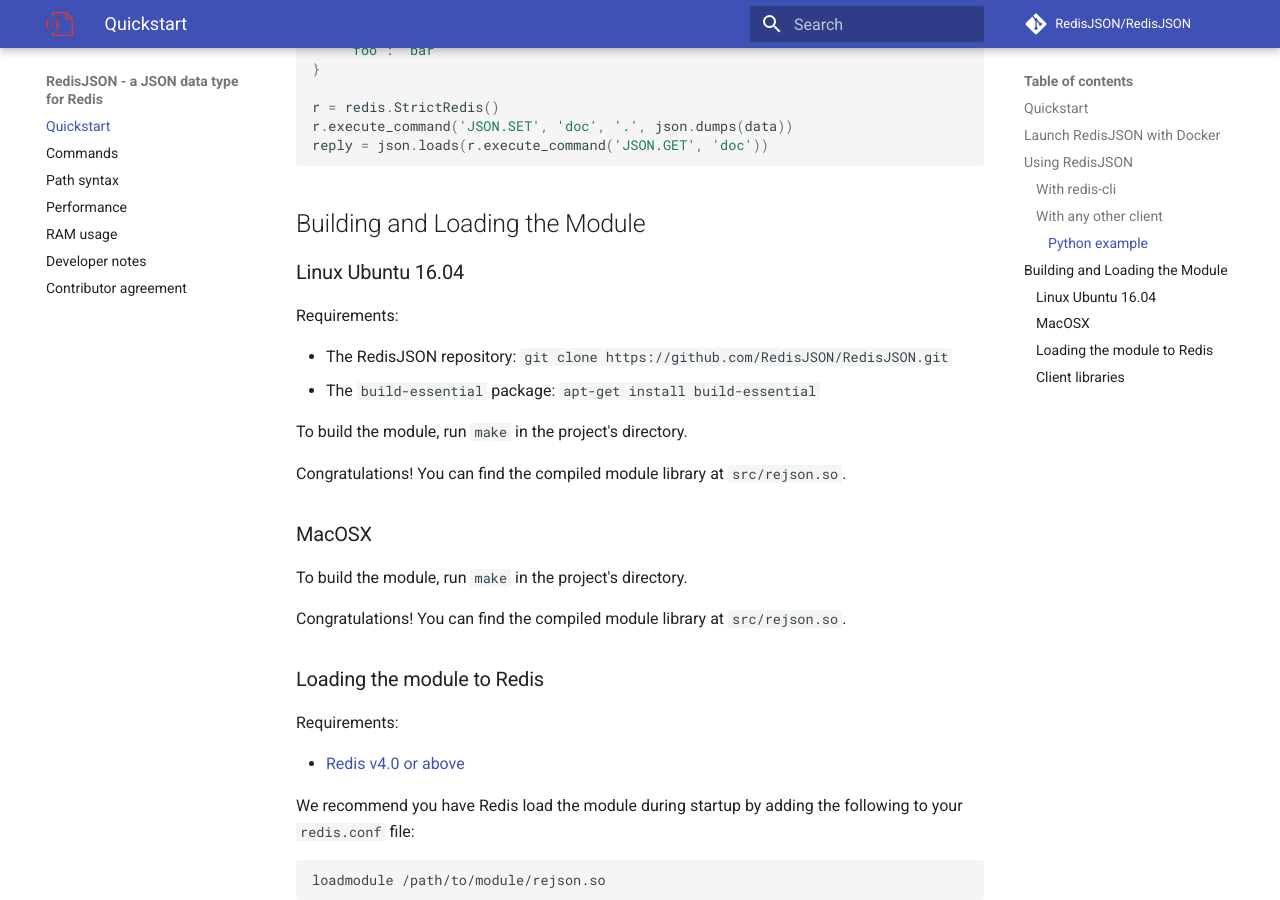
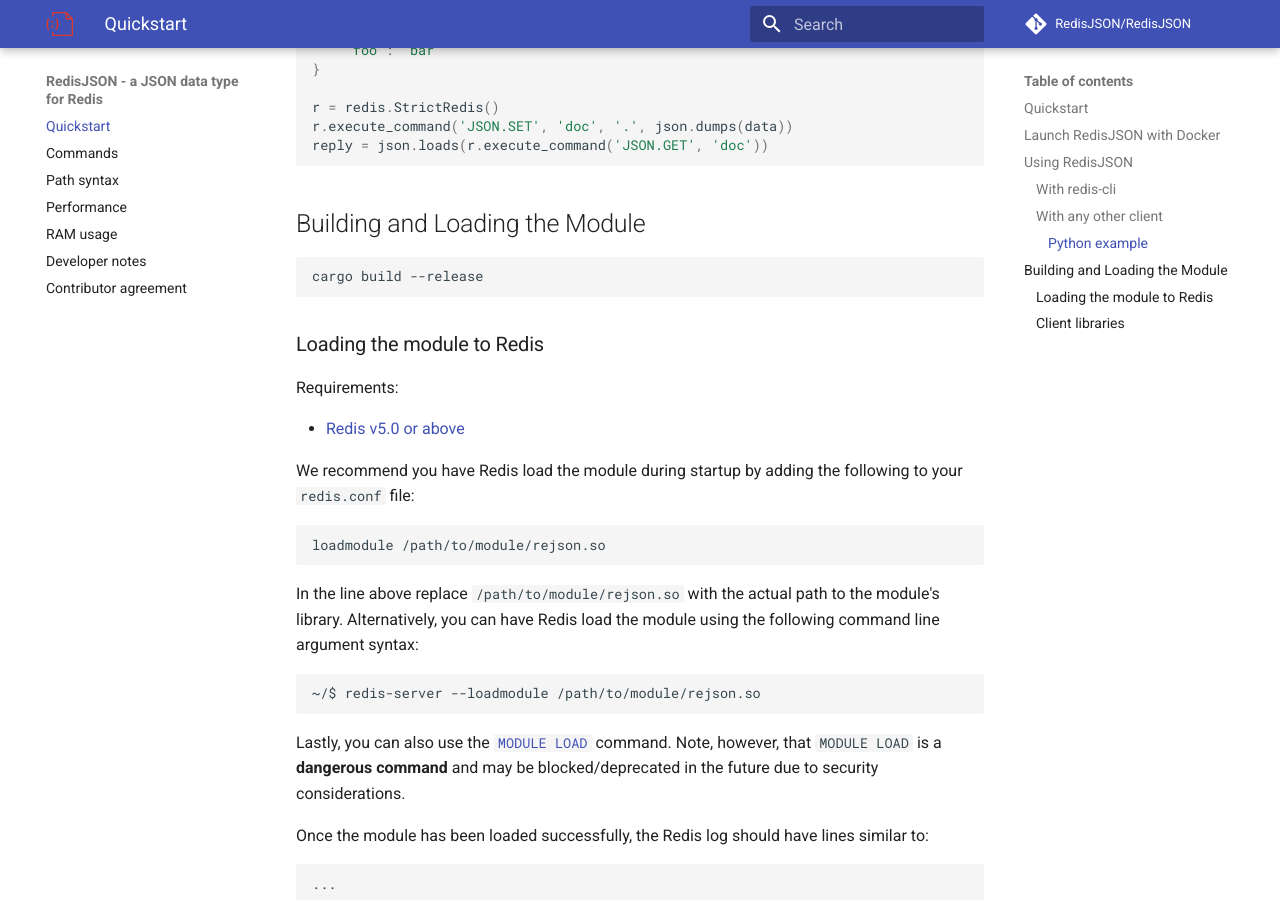
Before and after one commit to RedisJSON/RedisJSON, an MkDocs documentation site: the page built from docs/index.md, in a window 1280 px wide and 900 px high, scrolled down 3931 px. Built offline with MkDocs 1.6.1 and Material for MkDocs 9.7.7, drawn with Linux system fonts in a browser that asks for light colours; comment, search, counter and statistics services are not loaded.

Commit message:
Update index.md

````diff
--- a/docs/index.md
+++ b/docs/index.md
@@ -154,28 +154,15 @@
 
 ## Building and Loading the Module
 
-### Linux Ubuntu 16.04
-
-Requirements:
-
-* The RedisJSON repository: `git clone https://github.com/RedisJSON/RedisJSON.git`
-* The `build-essential` package: `apt-get install build-essential`
-
-To build the module, run `make` in the project's directory.
-
-Congratulations! You can find the compiled module library at `src/rejson.so`.
-
-### MacOSX
-
-To build the module, run `make` in the project's directory.
-
-Congratulations! You can find the compiled module library at `src/rejson.so`.
+```
+cargo build --release
+```
 
 ### Loading the module to Redis
 
 Requirements:
 
-* [Redis v4.0 or above](http://redis.io/download)
+* [Redis v5.0 or above](http://redis.io/download)
 
 We recommend you have Redis load the module during startup by adding the following to your `redis.conf` file:
 
````
Also changed, not shown: other parts of docs/index.md (+1 -1 lines).
